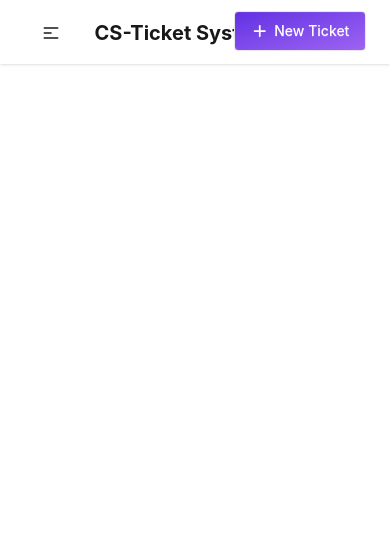
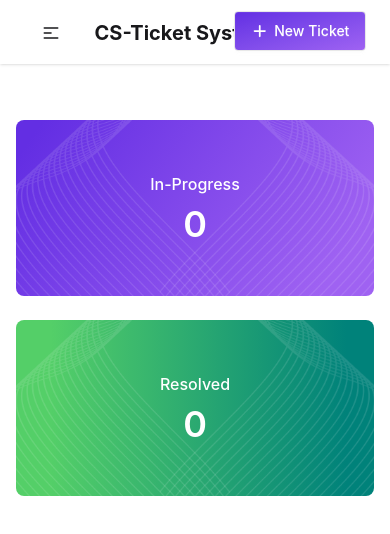
Before and after one commit to spkumerjoy/mission-restart-assignment-2, a React (Vite) app: page / in a window 390 px wide. Shown: the top 534 px of the page. Built offline with nearby package versions, Linux system fonts and the light colour scheme.

Commit message:
Banner Section Design Complete With all Device Responsive

```diff
--- a/src/App.jsx
+++ b/src/App.jsx
@@ -1,4 +1,5 @@
 import "./App.css";
+import Banner from "./components/Banner/Banner";
 // import { FontAwesomeIcon } from "@fortawesome/react-fontawesome";
 // import { faCalendar } from "@fortawesome/free-regular-svg-icons";
 import Navbar from "./components/Navbar/Navbar";
@@ -7,6 +8,9 @@ function App() {
     return (
         <>
             <Navbar></Navbar>
+            <main className="w-11/12 mx-auto py-14">
+                <Banner></Banner>
+            </main>
         </>
     );
 }
--- /dev/null
+++ b/src/components/Banner/Banner.jsx
@@ -0,0 +1,69 @@
+import React from "react";
+import leftPattern from "../../assets/vector1.png";
+import rightPattern from "../../assets/vector2.png";
+
+const Banner = () => {
+    return (
+        <div className="flex flex-col md:flex-row gap-6">
+            {/* In-Progress Card */}
+            <div
+                className="relative w-full h-44 sm:h-48 md:h-52 lg:h-56 rounded-lg overflow-hidden flex items-center justify-center text-white"
+                style={{
+                    background:
+                        "linear-gradient(125.04deg, #632EE3 5.68%, #9F62F2 88.38%)",
+                }}
+            >
+                {/* Left Pattern */}
+                <img
+                    src={leftPattern}
+                    alt=""
+                    className="absolute left-0 top-0 h-full w-auto pointer-events-none"
+                />
+                <div className="relative z-10 text-center">
+                    <p className="text-base sm:text-lg font-medium">
+                        In-Progress
+                    </p>
+                    <h1 className="text-4xl sm:text-5xl md:text-6xl font-semibold mt-2 sm:mt-3">
+                        0
+                    </h1>
+                </div>
+                {/* Right Pattern */}
+                <img
+                    src={rightPattern}
+                    alt=""
+                    className="absolute right-0 top-0 h-full w-auto pointer-events-none"
+                />
+            </div>
+
+            {/* Resolved Card */}
+            <div
+                className="relative w-full h-44 sm:h-48 md:h-52 lg:h-56 rounded-lg overflow-hidden flex items-center justify-center text-white"
+                style={{
+                    background:
+                        "linear-gradient(90deg, #54CF68 9.6%, #00827A 92.23%)",
+                }}
+            >
+                {/* Left Pattern */}
+                <img
+                    src={leftPattern}
+                    alt=""
+                    className="absolute left-0 top-0 h-full w-auto pointer-events-none"
+                />
+                <div className="relative z-10 text-center">
+                    <p className="text-base sm:text-lg font-medium">Resolved</p>
+                    <h1 className="text-4xl sm:text-5xl md:text-6xl font-semibold mt-2 sm:mt-3">
+                        0
+                    </h1>
+                </div>
+                {/* Right Pattern */}
+                <img
+                    src={rightPattern}
+                    alt=""
+                    className="absolute right-0 top-0 h-full w-auto pointer-events-none"
+                />
+            </div>
+        </div>
+    );
+};
+
+export default Banner;
```
Also changed, not shown: src/assets/vector2.png.
